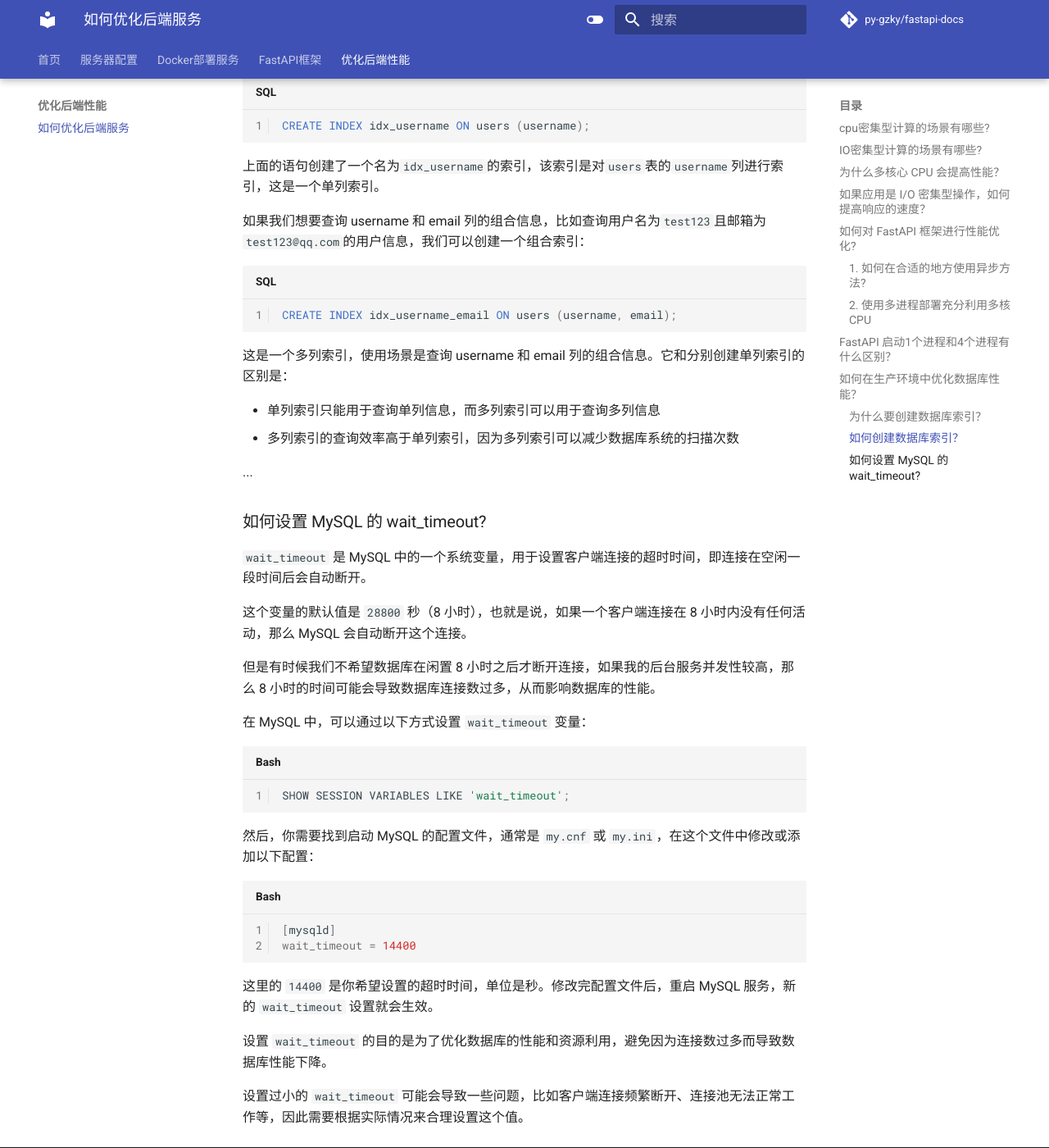
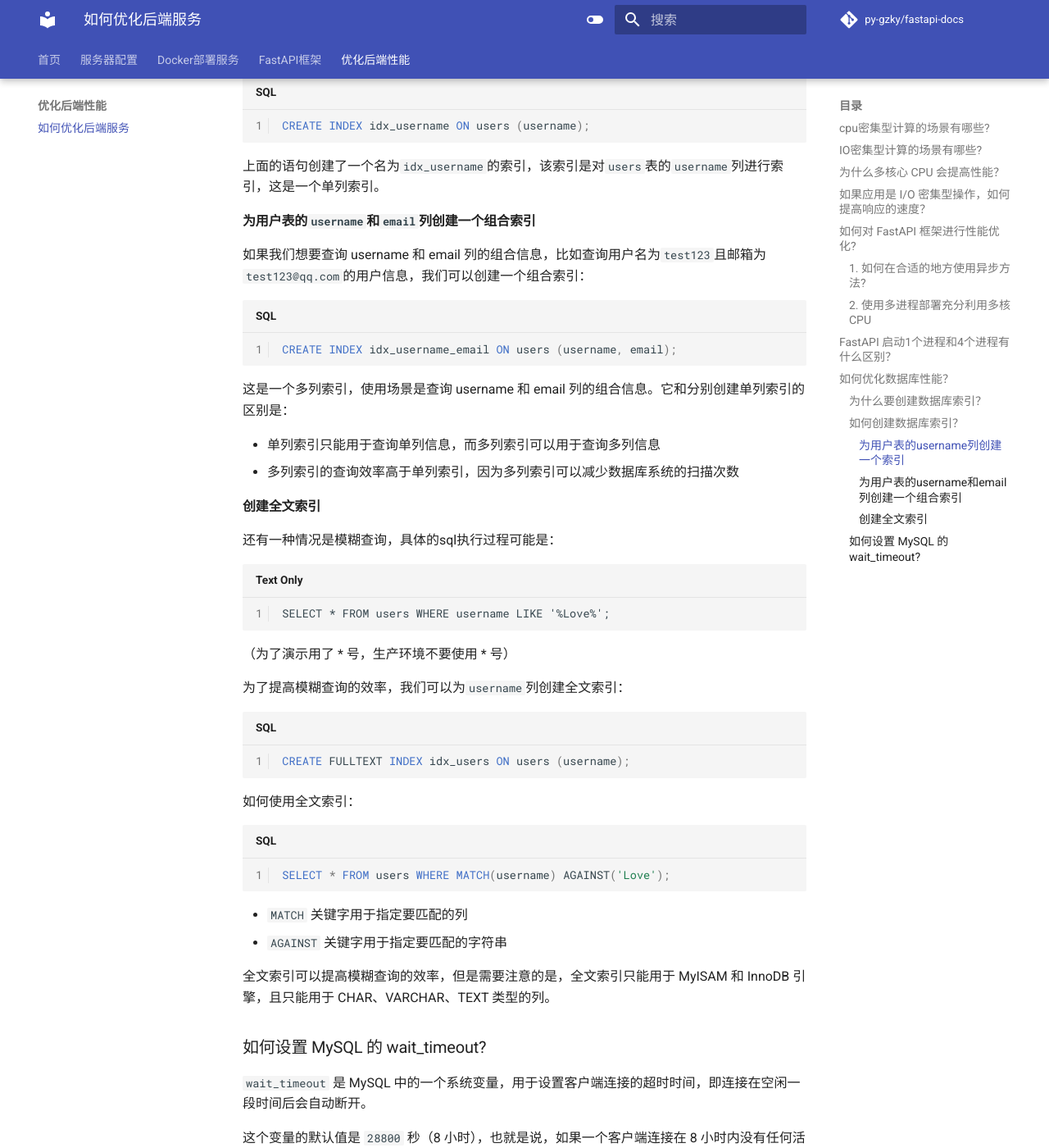
Before and after one commit to PY-GZKY/PythonBackendEngineerGuide, an MkDocs documentation site: the page built from docs/how-to-optimize-performance.md, in a window 1280 px wide and 1400 px high, scrolled down 3738 px. Shown: the whole window at 82% size. Built offline with MkDocs 1.6.1 and Material for MkDocs 9.7.7, drawn with Linux system fonts in a browser that asks for light colours; comment, search, counter and statistics services are not loaded; some of the changed text lies outside the part shown.

Commit message:
Update how-to-optimize-performance.md

````diff
--- a/docs/how-to-optimize-performance.md
+++ b/docs/how-to-optimize-performance.md
@@ -90,7 +90,7 @@ uvicorn main:app --workers 4
 
 反观单进程，对于 FastAPI这种异步web框架来说，它只需要占用一份内存空间，在线程中的任务开销也比进程间的开销要小得多，因此在一些简单的任务中，单进程可能会比多进程更快。
 
-## 如何在生产环境中优化数据库性能？
+## 如何优化数据库性能？
 
 ### 为什么要创建数据库索引？
 
@@ -118,7 +118,7 @@ CREATE TABLE users
 我们假设这个表有100万条记录，我们要查询用户名为`test123`的用户信息，如果没有索引，数据库系统会逐条扫描表中的记录，
 直到找到用户名为`admin`的记录。这样的查询效率非常低。
 
-下面我们为用户表的`username`列创建一个索引：
+#### 为用户表的`username`列创建一个索引
 
 ```sql
 CREATE INDEX idx_username ON users (username);
@@ -126,8 +126,9 @@ CREATE INDEX idx_username ON users (username);
 
 上面的语句创建了一个名为`idx_username`的索引，该索引是对`users`表的`username`列进行索引，这是一个单列索引。
 
+#### 为用户表的`username`和`email`列创建一个组合索引
+
 如果我们想要查询 username 和 email 列的组合信息，比如查询用户名为`test123`且邮箱为`test123@qq.com`的用户信息，我们可以创建一个组合索引：
-
 ```sql
 CREATE INDEX idx_username_email ON users (username, email);
 ```
@@ -137,7 +138,29 @@ CREATE INDEX idx_username_email ON users (username, email);
 - 单列索引只能用于查询单列信息，而多列索引可以用于查询多列信息
 - 多列索引的查询效率高于单列索引，因为多列索引可以减少数据库系统的扫描次数
 
-...
+#### 创建全文索引
+
+还有一种情况是模糊查询，具体的sql执行过程可能是：
+```text
+SELECT * FROM users WHERE username LIKE '%Love%';
+```
+
+（为了演示用了 * 号，生产环境不要使用 * 号）
+
+为了提高模糊查询的效率，我们可以为`username`列创建全文索引：
+```sql
+CREATE FULLTEXT INDEX idx_users ON users (username);
+```
+
+如何使用全文索引：
+```sql
+SELECT * FROM users WHERE MATCH(username) AGAINST('Love');
+```
+
+- `MATCH` 关键字用于指定要匹配的列
+- `AGAINST` 关键字用于指定要匹配的字符串
+
+全文索引可以提高模糊查询的效率，但是需要注意的是，全文索引只能用于 MyISAM 和 InnoDB 引擎，且只能用于 CHAR、VARCHAR、TEXT 类型的列。
 
 ### 如何设置  MySQL 的 wait_timeout?
 
````
